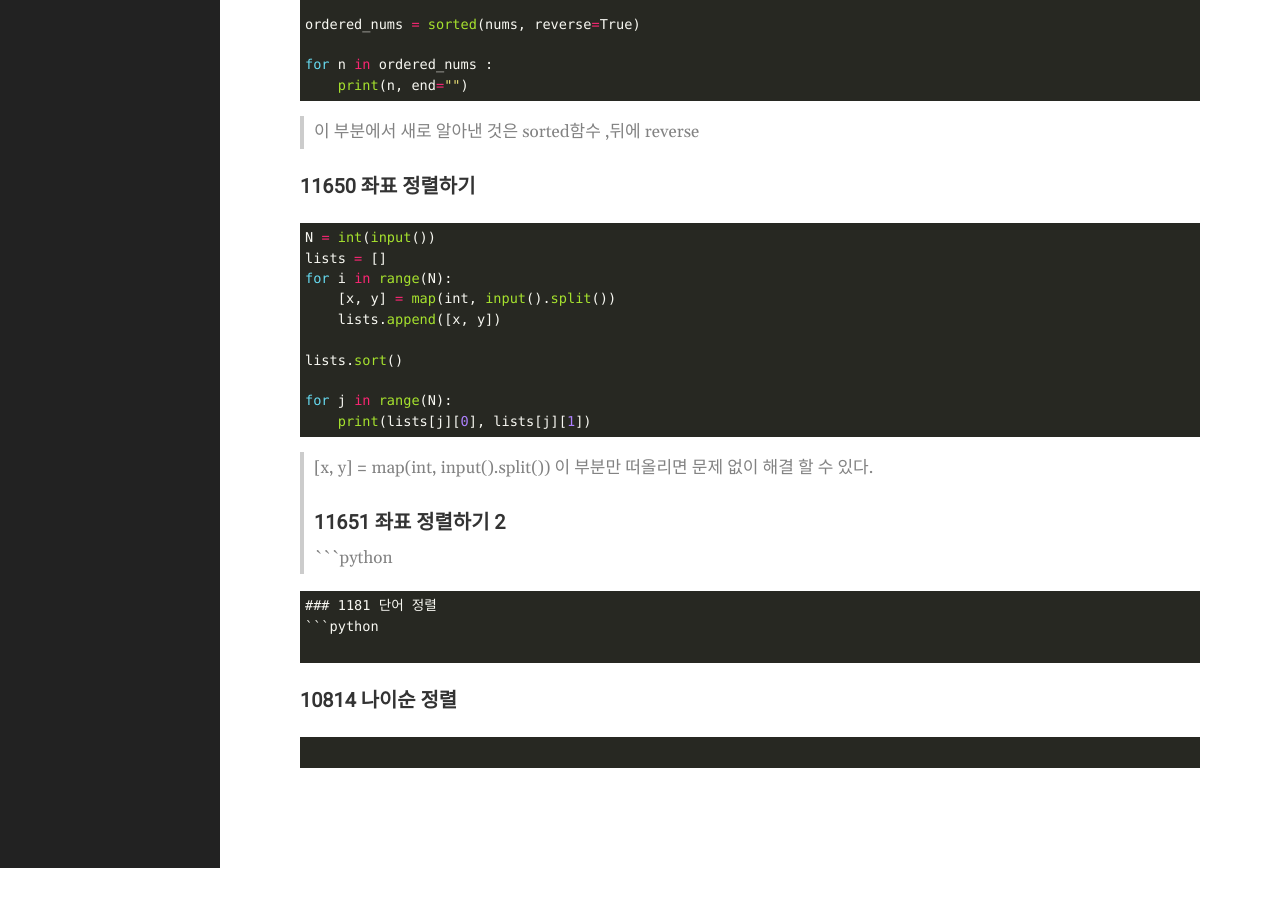
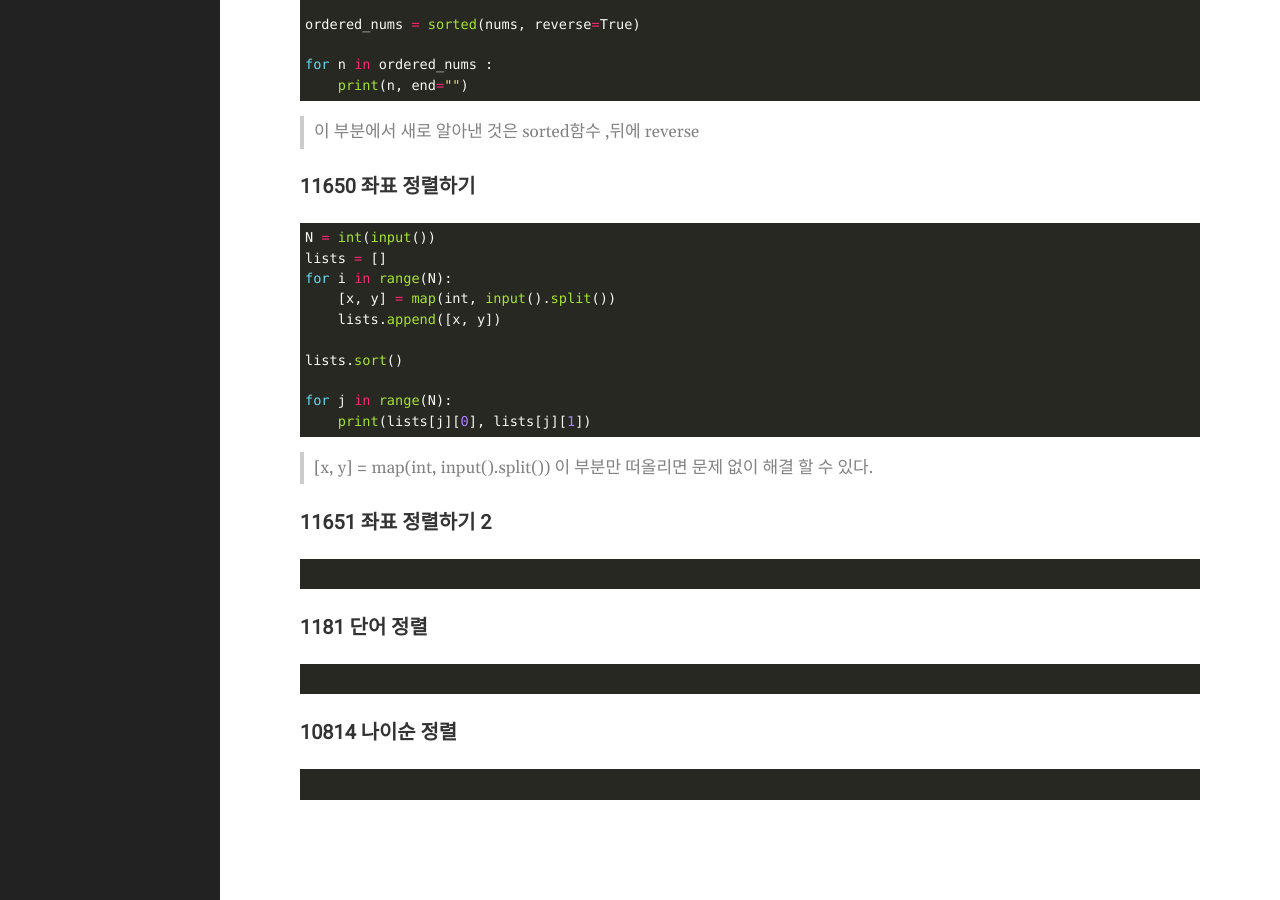
Before and after one commit to 1yoouoo/1yoouoo.gihub.io, a Jekyll site: the page built from _posts/BACKJOON/2021-03-00-backjoon-정렬.md, in a window 1280 px wide and 900 px high, scrolled down 1510 px. Built offline with Jekyll 4.4.1, drawn with Linux system fonts in a browser that asks for light colours; before the commit the page ends 2378 px from its top, so only the background shows below that.

````diff
--- a/_posts/BACKJOON/2021-03-00-backjoon-정렬.md
+++ b/_posts/BACKJOON/2021-03-00-backjoon-정렬.md
@@ -52,7 +52,7 @@ for i in range(len(lists)):
 
 ```
 
-### ~~1427 소트인사이드~~
+### 1427 소트인사이드
 **내 제출**
 ```python
 N = int(input())
@@ -90,6 +90,7 @@ for j in range(N):
     print(lists[j][0], lists[j][1])
 ```
 > [x, y] = map(int, input().split()) 이 부분만 떠올리면 문제 없이 해결 할 수 있다.
+
 ### 11651 좌표 정렬하기 2
 ```python
 
````
